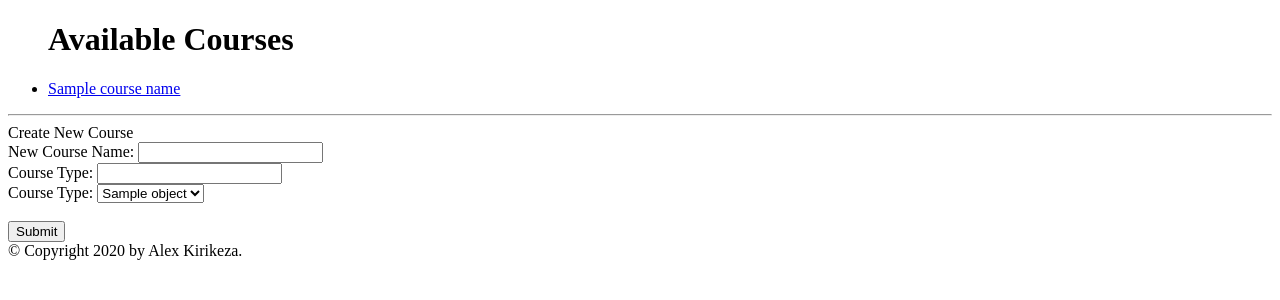
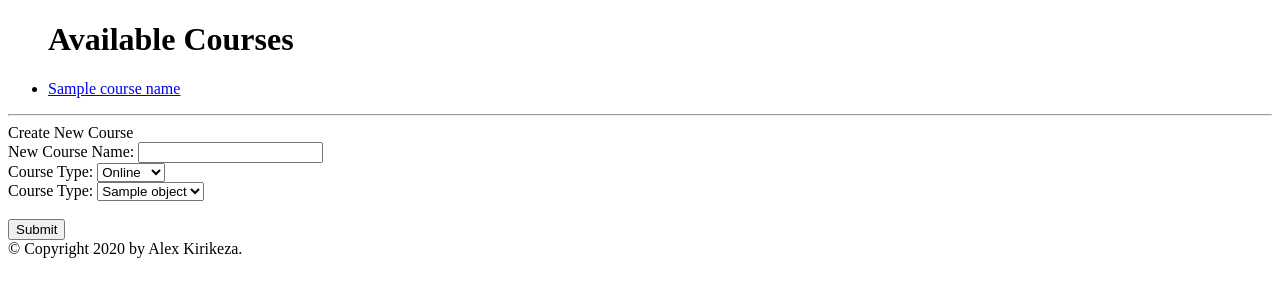
Before and after one commit to eTcilopp/Python_Patterns_Course, a Python web app: template templates/courses.html in a window 1280 px wide. Shown: the part 26-326 px from the top of the page. Run offline with Jinja, Linux system fonts and the light colour scheme; the template is opened without the code that fills it: most values are stand-ins (such as "Sample title", 1, 10 or a date in 2020).

Commit message:
Fixed HTML for Course creation

```diff
--- a/templates/courses.html
+++ b/templates/courses.html
@@ -20,9 +20,14 @@
                <label for="newcoursename">New Course Name:</label>
                <input type="text" id="newcoursename" name="newcoursename">
                <br>
+
                <label for="newcoursetype">Course Type:</label>
-               <input type="text" id="newcoursetype" name="newcoursetype">
+               <select id="newcoursetype" name="newcoursetype">
+                   <option value="online">Online</option>
+                   <option value="inclass">In class</option>
+               </select>
                <br>
+
                <label for="newcoursecategory">Course Type:</label>
                <select id="newcoursecategory" name="newcoursecategory">
                     {% for object in object_list['categories_list'] %}
@@ -30,6 +35,7 @@
                     {% endfor %}
                </select>
                <br><br>
+
                <input type="submit" value="Submit">
            </form>
         </div>
```
Also changed, not shown: 1 other file.
